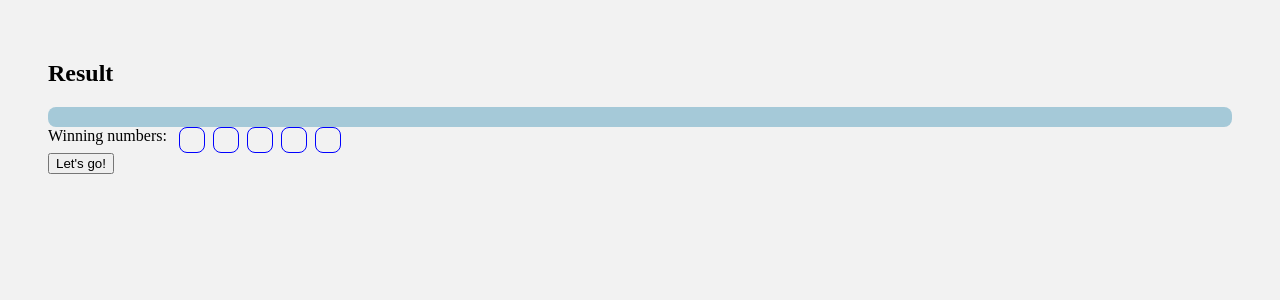
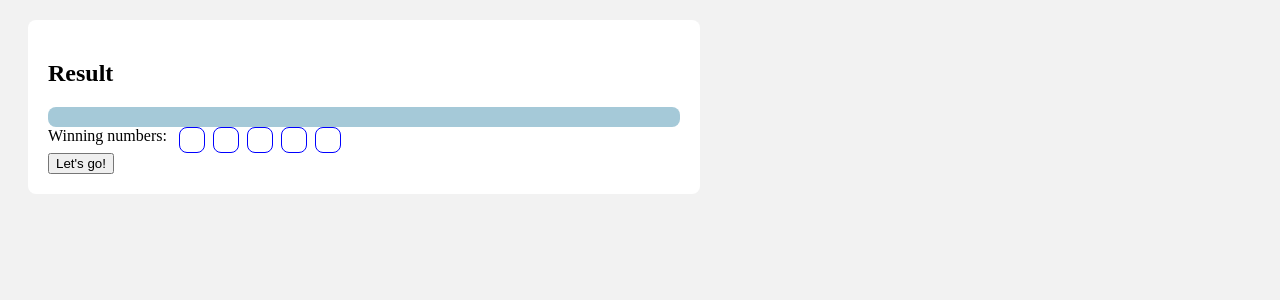
Before and after one commit to Chiflado/lottery-machine, an Angular app in the folder lottery-machine/: page / in a window 1280 px wide. Shown: the top 300 px of the page. Built offline with nearby package versions, Linux system fonts and the light colour scheme.

Commit message:
Fixes max number

```diff
--- a/lottery-machine/src/app/main/main.component.ts
+++ b/lottery-machine/src/app/main/main.component.ts
@@ -19,7 +19,7 @@ export class MainComponent implements OnInit {
   start(): void {
     this.resetNumbers();
     for (let i = 0; i < 5; i++) {
-      const numberIndex = this.getRandomInt(0, this.numberPool.length);
+      const numberIndex = this.getRandomInt(0, this.numberPool.length -1);
       this.winningNumbers.push(this.numberPool[numberIndex]);
       this.numberPool.splice(numberIndex, 1);
     }
@@ -39,6 +39,7 @@ export class MainComponent implements OnInit {
 
   resetNumbers(): void {
     this.winningNumbers = [];
+    this.numberPool = [];
     for (let i = 1; i < 91; i++) {
       this.numberPool.push(i);
     }
--- a/lottery-machine/src/styles.scss
+++ b/lottery-machine/src/styles.scss
@@ -7,7 +7,8 @@ body {
     padding: 20px;
     box-shadow: black;
     border-radius: 8px;
-
+    background-color: white;
+    width: 50%;
 }
 
 .playing-history-card {
```
